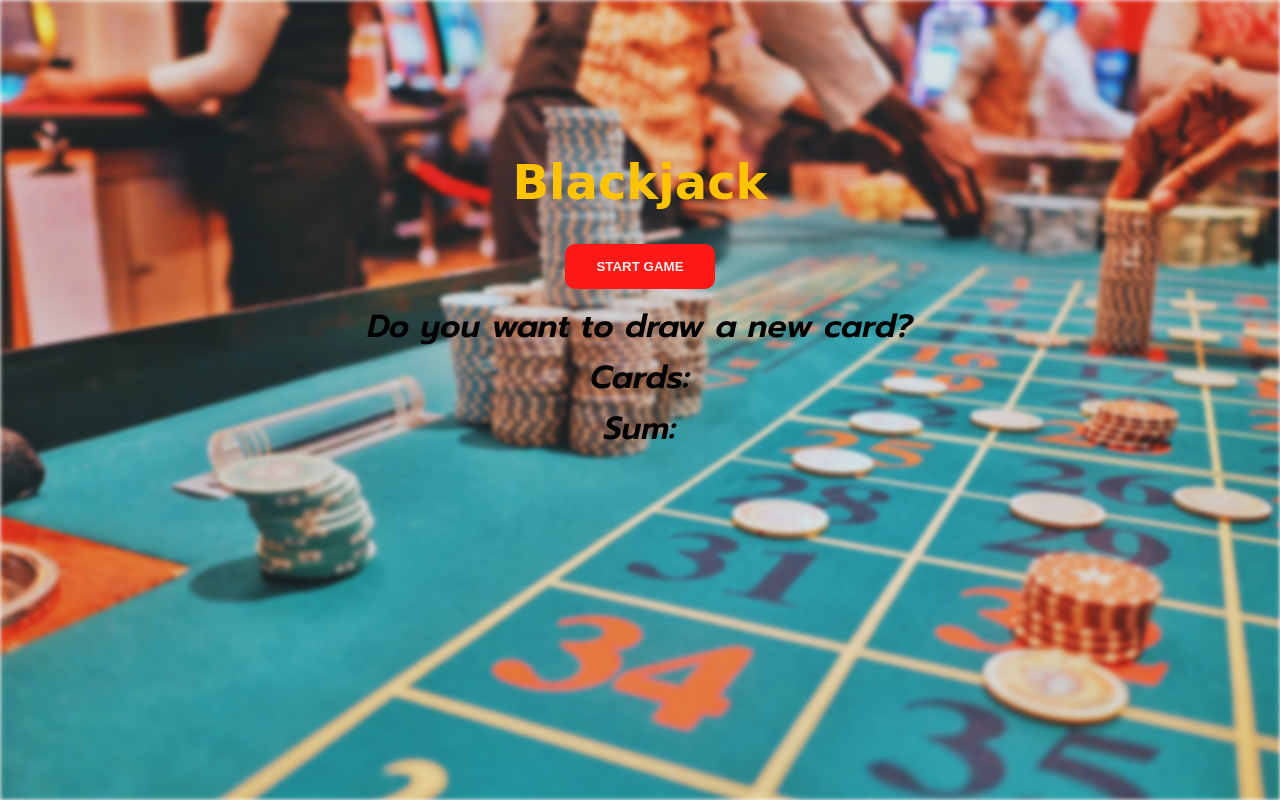
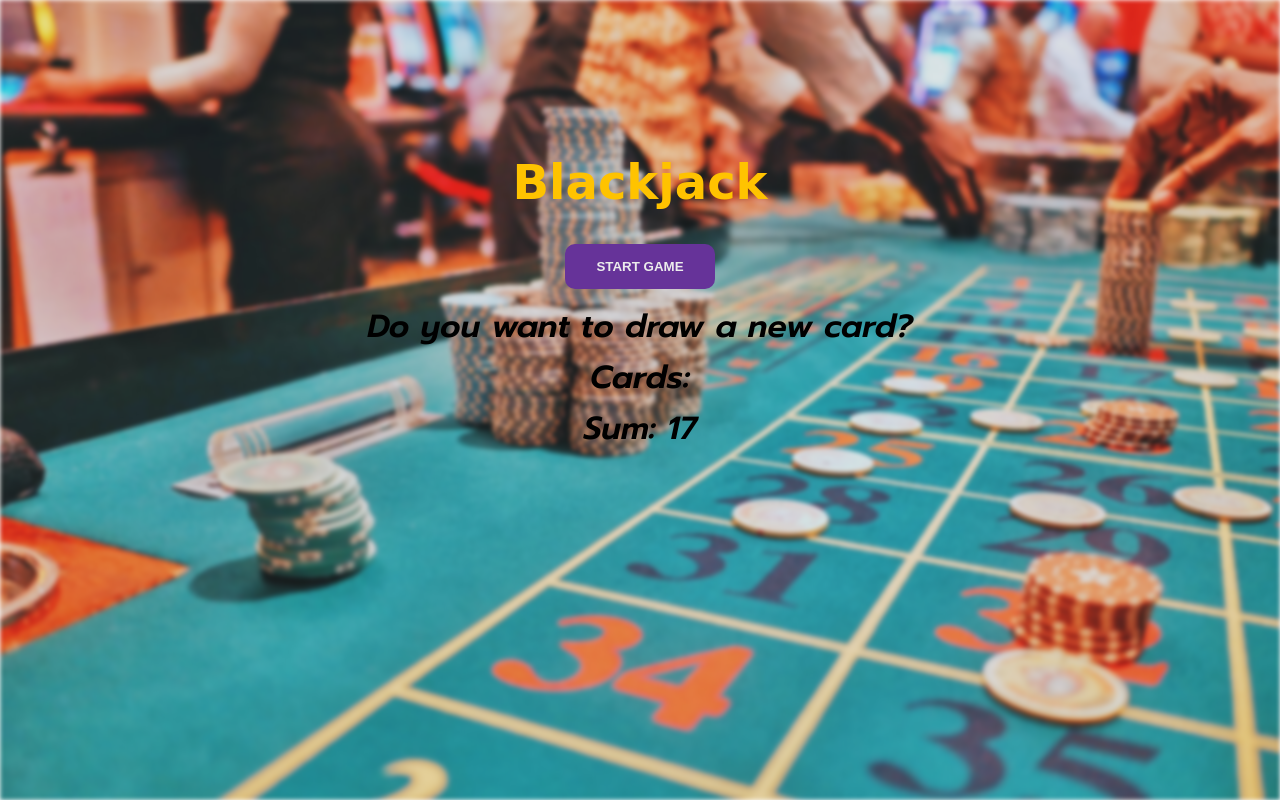
Before and after one commit to AsanteWiebers/Blackjack-app, a plain HTML site: page index.html in a window 1280 px wide. In both pictures the pointer is over the button "START GAME". Drawn offline with Linux system fonts and the light colour scheme; a web font is replaced by a local one.

Commit message:
js basic functionality

```diff
--- a/index.html
+++ b/index.html
@@ -20,9 +20,9 @@
     <h1>Blackjack</h1>
     <p id="welcome-elem">Want to play a round?</p>
     <p>Cards:</p>
-    <p>Sum:</p>
+    <p id="sum-elem">Sum:</p>
 
-    <button>start game</button>
+    <button id="start-btn" onclick="startGame()">start game</button>
 
     <script src="/index.js"></script>
 </body>
--- a/styles.css
+++ b/styles.css
@@ -70,3 +70,9 @@ button {
     height: 45px;
     width: 150px;
 }
+
+button:hover {
+    background: rebeccapurple;
+    transition: 800ms;
+    cursor: pointer;
+}
```
